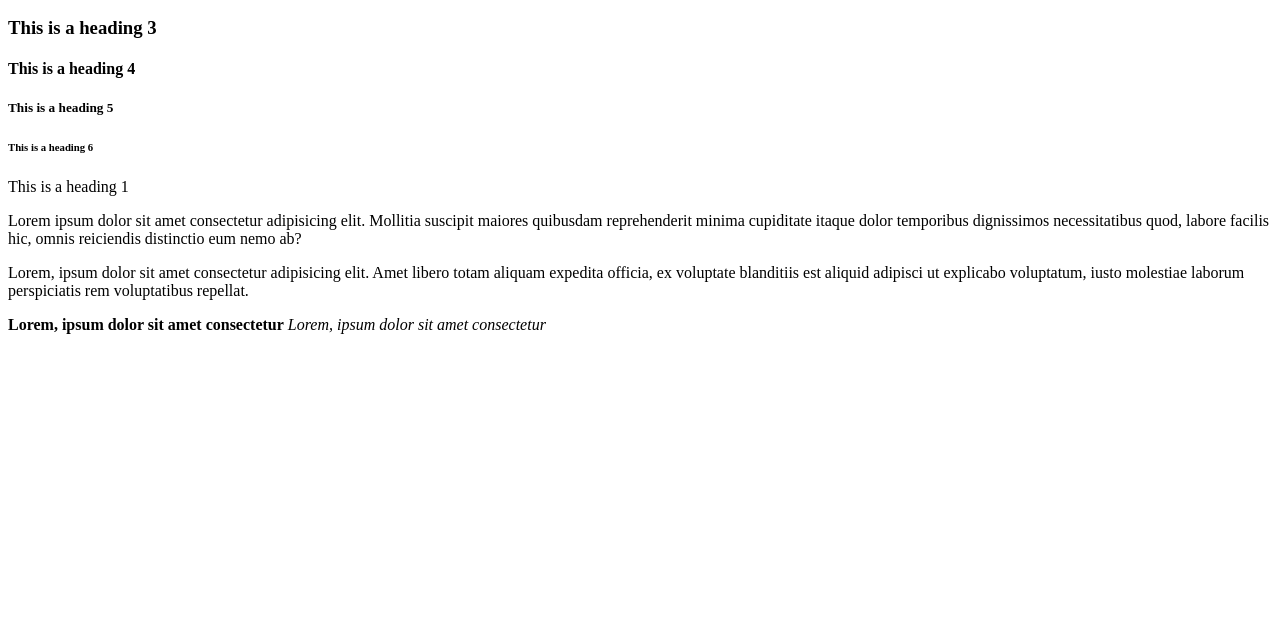
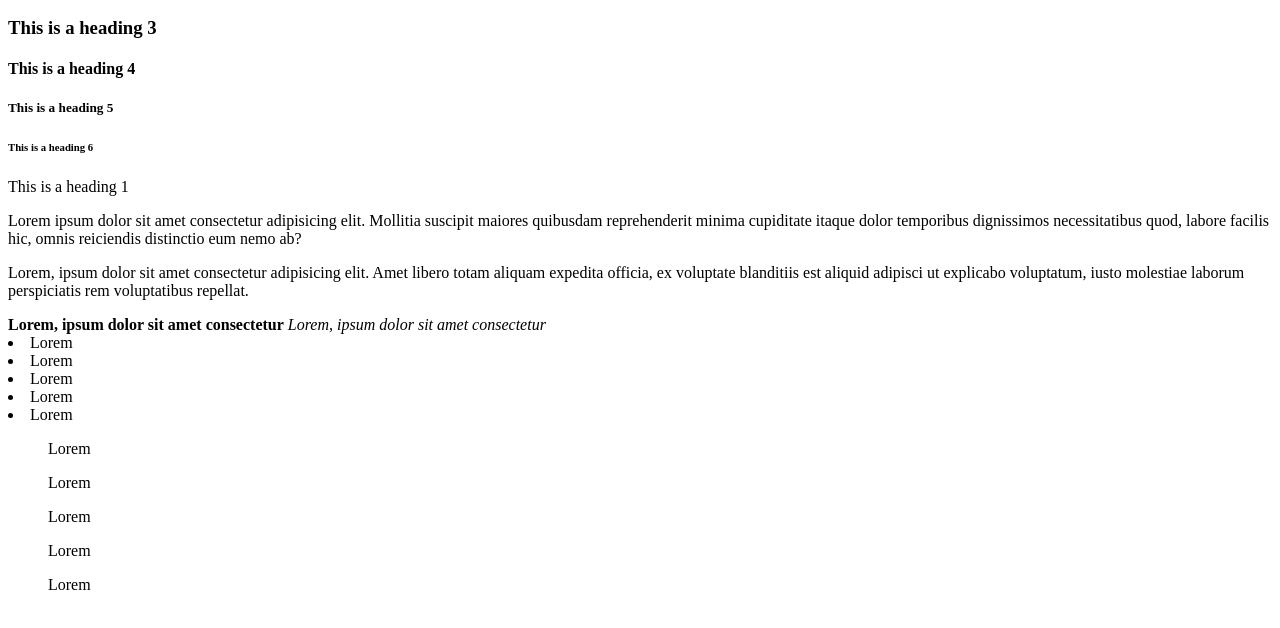
Before and after one commit to JoeyNJ/html_boilerplate, a plain HTML site: page index.html in a window 1280 px wide. Shown: the part 110-738 px from the top of the page. Drawn offline with Linux system fonts and the light colour scheme.

Commit message:
added list ul,li

```diff
--- a/index.html
+++ b/index.html
@@ -28,6 +28,16 @@
     </p>
     <strong>Lorem, ipsum dolor sit amet consectetur</strong>
     <em>Lorem, ipsum dolor sit amet consectetur</em>
+    <li>Lorem</li>
+    <li>Lorem</li>
+    <li>Lorem</li>
+    <li>Lorem</li>
+    <li>Lorem</li>
+    <ul>Lorem</ul>
+    <ul>Lorem</ul>
+    <ul>Lorem</ul>
+    <ul>Lorem</ul>
+    <ul>Lorem</ul>
 </body>
 
 </html>
```
Also changed, not shown: 1 other file.
